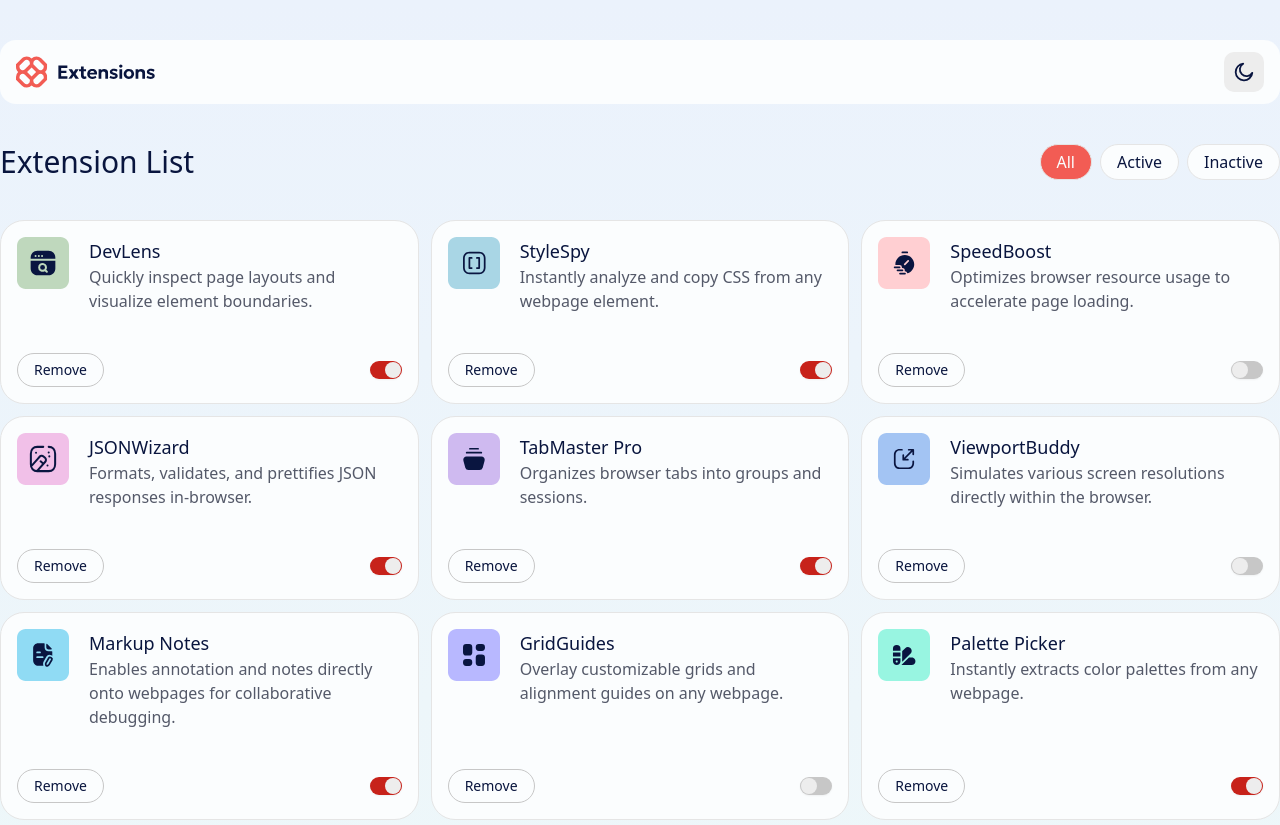
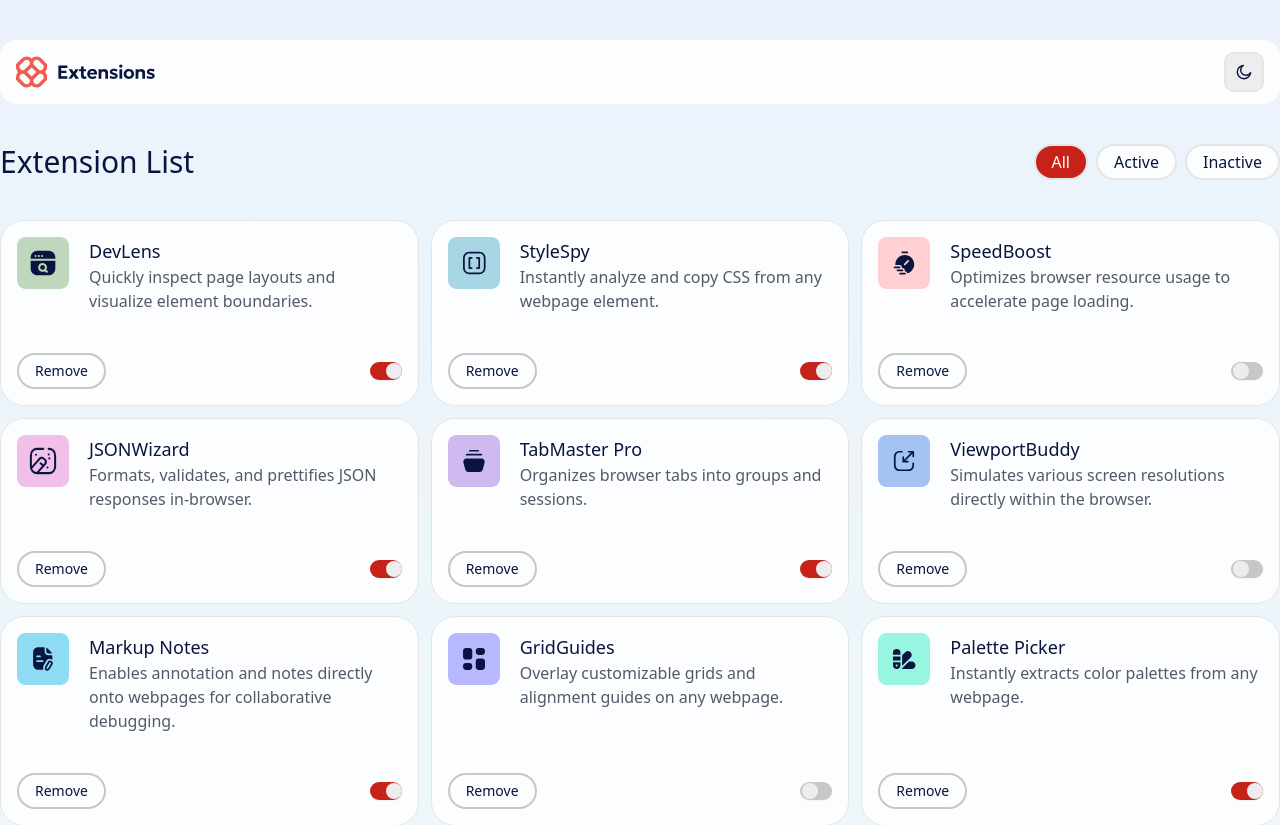
Before and after one commit to rainndev/Front-end-mentor-react, a React (Vite) app: page /#/browser-extension-manager in a window 1280 px wide. Shown: the top 825 px of the page. Built offline with nearby package versions, Linux system fonts and the light colour scheme.

Commit message:
feat: add focus state for dark/light mode

```diff
--- a/src/component/BrowserExtensionManager/ExtensionCard.tsx
+++ b/src/component/BrowserExtensionManager/ExtensionCard.tsx
@@ -27,15 +27,15 @@ const ExtensionCard = (extensionData: ExtensionItemProps) => {
            dark:text-BEM-neutral-0
           hover:text-BEM-neutral-0
 
-          hover:bg-BEM-red-700 text-BEM-neutral-900  border rounded-full
+          hover:bg-BEM-red-700 text-BEM-neutral-900  border-2 rounded-full
           border-BEM-neutral-300
-          dark:border-BEM-neutral-600 dark:hover:bg-BEM-red-400 cursor-pointer dark:hover:text-BEM-neutral-900 dark:hover:border-BEM-neutral-900 transition-colors ease-in-out duration-200"
+          dark:border-BEM-neutral-600 dark:hover:bg-BEM-red-400 cursor-pointer dark:hover:text-BEM-neutral-900 dark:hover:border-BEM-neutral-900 transition-colors ease-in-out duration-200 browser-extension-focus-state"
         >
           Remove
         </button>
 
         <Switch
-          className="cursor-pointer"
+          className="cursor-pointer "
           checked={extensionData.isActive}
           onCheckedChange={() =>
             extensionData.toggleExtension(extensionData.id)
--- a/src/component/BrowserExtensionManager/FilterButtons.tsx
+++ b/src/component/BrowserExtensionManager/FilterButtons.tsx
@@ -12,10 +12,10 @@ const FilterButtons = ({ filterID, setFilterID }: FilterButtonsProps) => {
         <button
           key={i}
           onClick={() => setFilterID(i)}
-          className={`p-1 px-4 rounded-full cursor-pointer transition-colors ease-in-out duration-200 border ${
+          className={`p-1 px-4 rounded-full cursor-pointer transition-colors ease-in-out duration-200 border-2   ${
             filterID === i
-              ? "bg-BEM-red-400  dark:text-BEM-neutral-900 text-BEM-neutral-0"
-              : "dark:bg-BEM-neutral-700 bg-BEM-neutral-0 dark:hover:bg-BEM-neutral-600 dark:text-BEM-neutral-0 hover:bg-BEM-neutral-100/50 hover:text-BEM-neutral-600 text-BEM-neutral-900"
+              ? "dark:bg-BEM-red-400 bg-BEM-red-700  dark:text-BEM-neutral-900 text-BEM-neutral-0 focus:outline-1 focus:ring-2 focus:ring-BEM-red-400 dark:focus:border-BEM-neutral-900 focus:border-BEM-neutral-0"
+              : "dark:bg-BEM-neutral-700 bg-BEM-neutral-0 dark:hover:bg-BEM-neutral-600 dark:text-BEM-neutral-0 hover:bg-BEM-neutral-100/50 hover:text-BEM-neutral-600 text-BEM-neutral-900 browser-extension-focus-state "
           }`}
         >
           {data}
--- a/src/component/BrowserExtensionManager/NavigationBar.tsx
+++ b/src/component/BrowserExtensionManager/NavigationBar.tsx
@@ -42,7 +42,7 @@ const NavigationBar = () => {
 
         <button
           onClick={() => toggleDarkMode()}
-          className="aspect-square dark:bg-BEM-neutral-700 p-2.5 size-10 rounded-lg items-center justify-center flex dark:hover:bg-BEM-neutral-600 cursor-pointer transition-colors ease-in-out duration-200 bg-BEM-neutral-100 "
+          className="aspect-square dark:bg-BEM-neutral-700 p-2.5 size-10 rounded-lg items-center justify-center flex dark:hover:bg-BEM-neutral-600 cursor-pointer transition-colors ease-in-out duration-200 bg-BEM-neutral-100  browser-extension-focus-state border-2"
         >
           {isDarkMode ? (
             <img
--- a/src/components/ui/switch.tsx
+++ b/src/components/ui/switch.tsx
@@ -8,10 +8,11 @@ function Switch({
   ...props
 }: React.ComponentProps<typeof SwitchPrimitive.Root>) {
   return (
+    // focus
     <SwitchPrimitive.Root
       data-slot="switch"
       className={cn(
-        "peer data-[state=checked]:bg-BEM-red-700 data-[state=unchecked]:bg-BEM-neutral-300 focus-visible:border-ring focus-visible:ring-ring/50 dark:data-[state=unchecked]:bg-BEM-neutral-600  dark:data-[state=checked]:bg-BEM-red-400 inline-flex h-[1.15rem] w-8 shrink-0 items-center rounded-full border border-transparent shadow-xs transition-all outline-none focus-visible:ring-[3px] disabled:cursor-not-allowed disabled:opacity-50 ",
+        "peer data-[state=checked]:bg-BEM-red-700 data-[state=unchecked]:bg-BEM-neutral-300  focus-visible:ring-BEM-red-400 dark:focus-visible:border-BEM-neutral-900 focus-visible:border-BEM-neutral-0   dark:data-[state=unchecked]:bg-BEM-neutral-600  dark:data-[state=checked]:bg-BEM-red-400 inline-flex h-[1.15rem] w-8 shrink-0 items-center rounded-full border-2 border-transparent shadow-xs transition-all outline-none focus-visible:ring-2 disabled:cursor-not-allowed disabled:opacity-50  ",
         className
       )}
       {...props}
--- a/src/index.css
+++ b/src/index.css
@@ -159,3 +159,7 @@
     @apply bg-background text-foreground;
   }
 }
+
+.browser-extension-focus-state {
+  @apply focus:outline-1 dark:focus:ring-BEM-red-400 dark:focus:border-BEM-neutral-900 dark:focus:bg-BEM-neutral-600  focus:ring-2 focus:ring-BEM-red-400 focus:border-BEM-neutral-0 focus:bg-BEM-neutral-100;
+}
```
